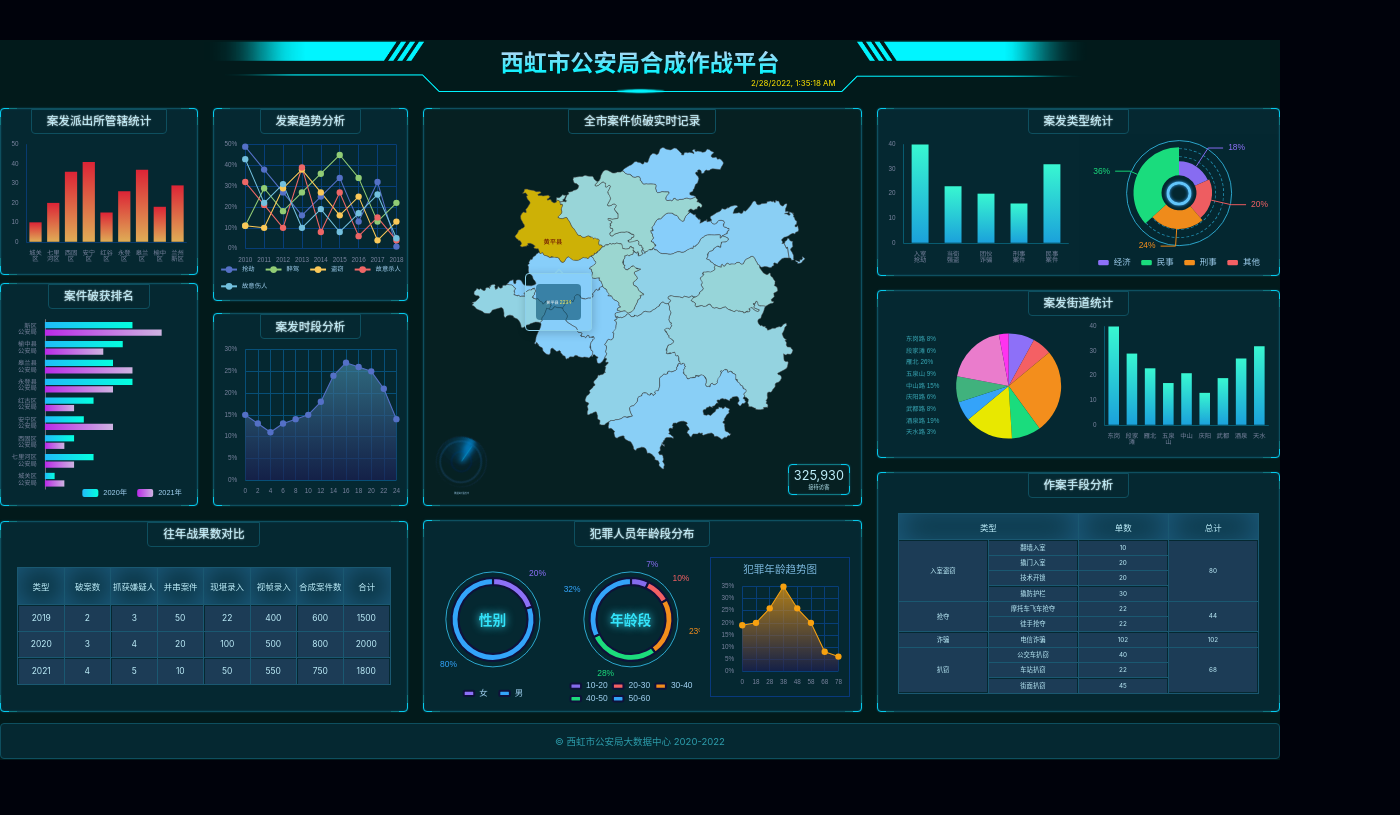
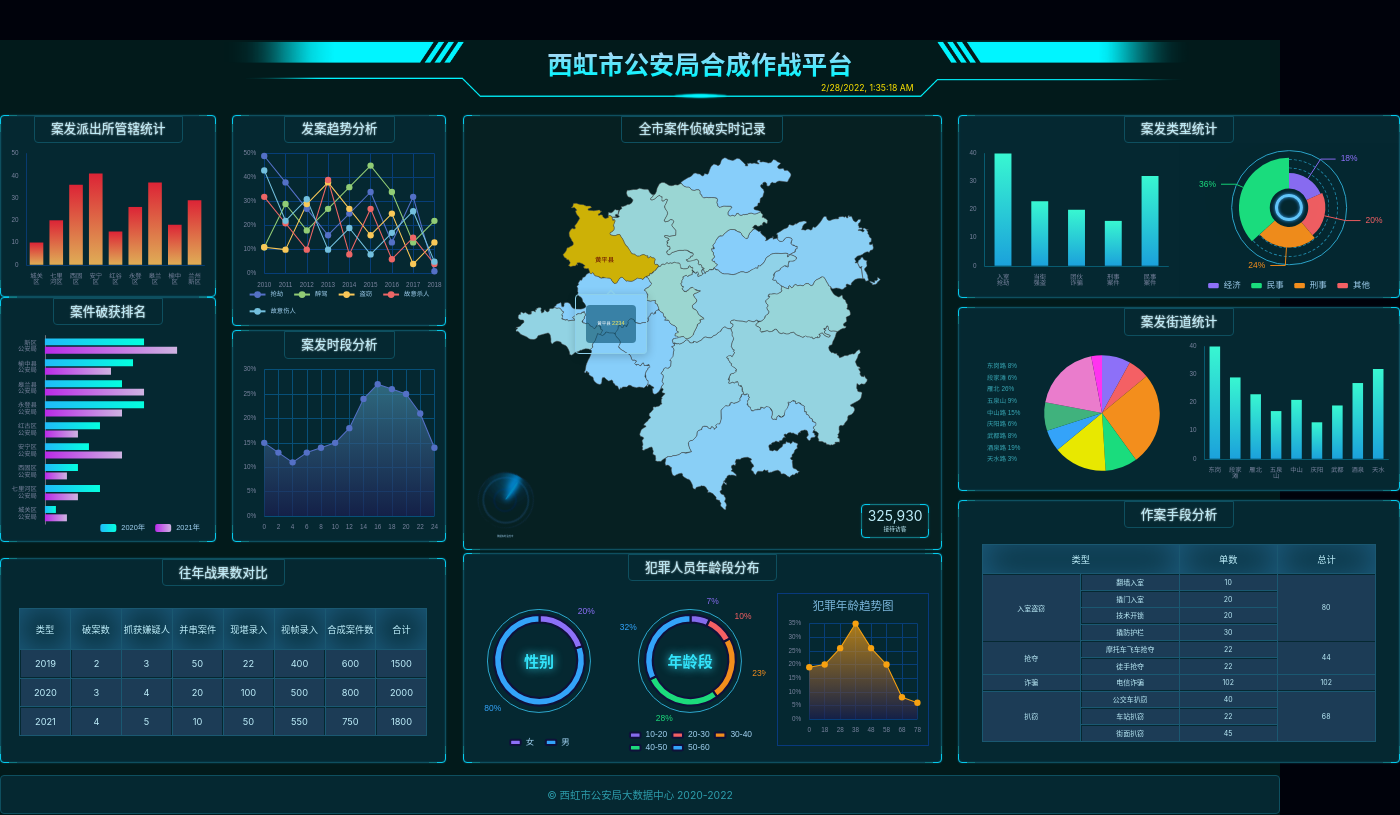
Before and after one commit to GeekyGuang/bigscreen, a React (Vite) app: page /#/ in a window 1280 px wide. Shown: the whole page, 1400 px wide, since content can reach past the window. Built offline with nearby package versions, Linux system fonts and the light colour scheme.

Commit message:
添加媒体查询

```diff
--- a/src/shared/style.scss
+++ b/src/shared/style.scss
@@ -42,3 +42,9 @@ body {
   display: flex;
   flex-direction: column;
 }
+
+@media (max-width: 1400px) {
+  html {
+    font-size: 14px;
+  }
+}
```
